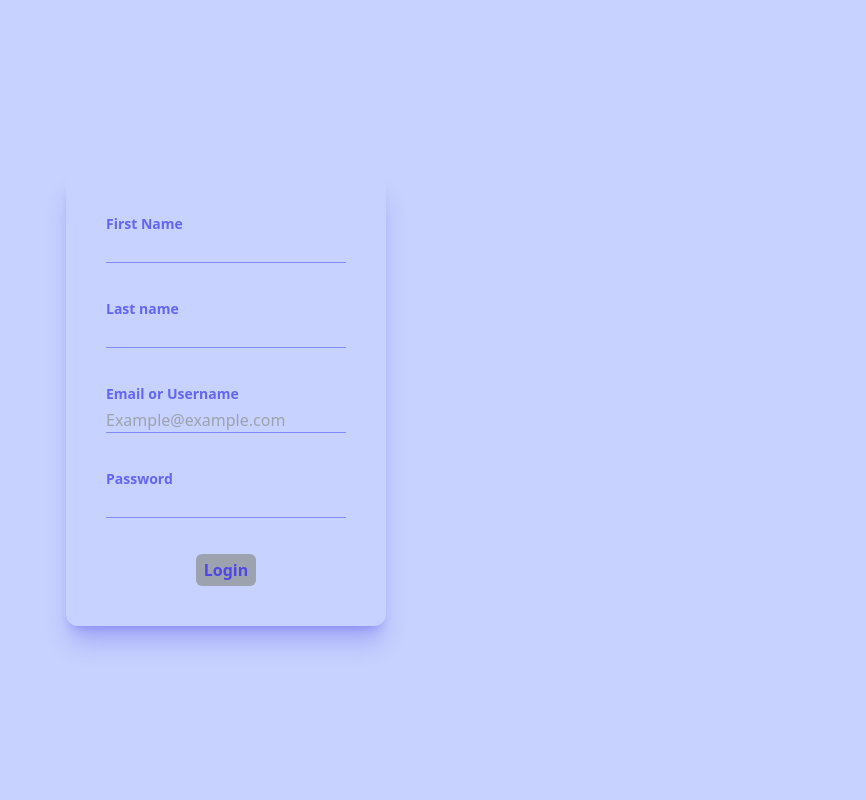
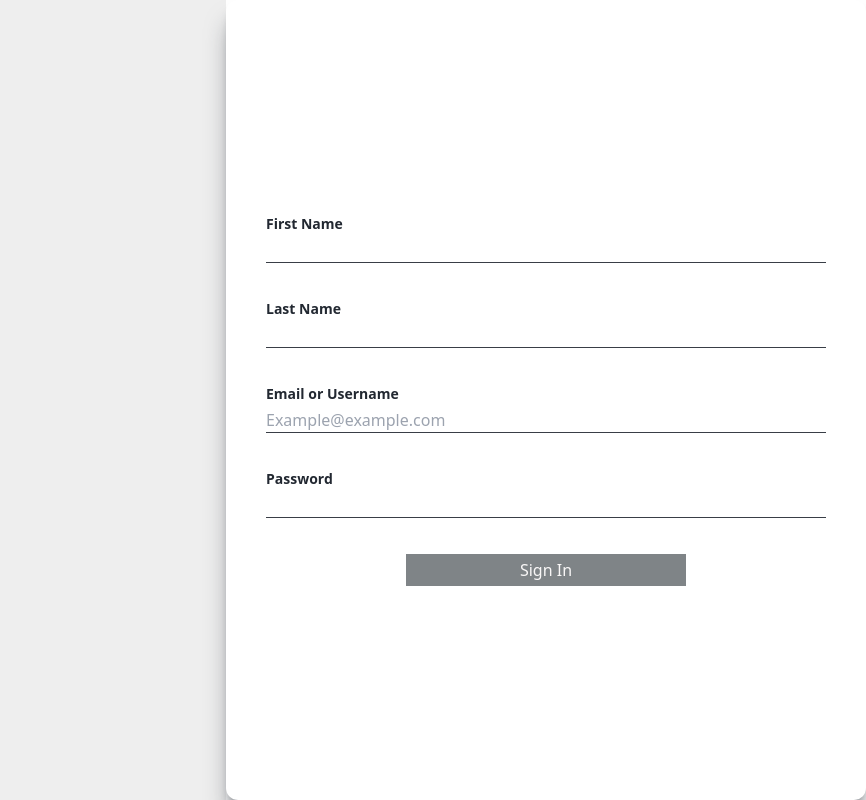
Before and after one commit to JavierYami/playground, a React (Create React App) app: page /SignIn in a window 1280 px wide. Shown: the whole page, without its empty margins (414-1280 px from the left). Built offline with nearby package versions, Linux system fonts and the light colour scheme.

Commit message:
Login cambio de estilo, configuración tailwind css

```diff
--- a/src/App.js
+++ b/src/App.js
@@ -2,7 +2,7 @@ import { Route, Routes } from "react-router-dom";
 import SignIn from "./Views/SignIn";
 function App() {
   return (
-    <div className="bg-indigo-200">
+    <div>
       <Routes>
         <Route path="/SignIn" element={<SignIn/>}/>
       </Routes>
--- a/src/Components/ButtonComponent.jsx
+++ b/src/Components/ButtonComponent.jsx
@@ -4,7 +4,7 @@ const ButtonComponent = ({clickAction, buttonValue, buttonType, disabled}) => {
 
     return (
         <div className="text-center">
-            <button className="rounded-md bg-indigo-400 px-2 py-1 transition hover:bg-indigo-500 font-bold text-indigo-600 disabled:bg-gray-400 text-gray-500" onClick={clickAction} type={buttonType} disabled={disabled}>{buttonValue}</button>
+            <button className=" bg-primary px-2 py-1 transition text-softWhite hover:bg-primaryBlue  w-3/6 disabled: bg-primaryGrey" onClick={clickAction} type={buttonType} disabled={disabled}>{buttonValue}</button>
         </div>
     )
 
--- a/src/Components/InputComponent.jsx
+++ b/src/Components/InputComponent.jsx
@@ -5,9 +5,9 @@ const InputComponent = ({placeHolder, inputType, labelValue, onChange, name, val
 
 return(
     <div className="flex flex-col space-y-1">
-        <label className="font-bold text-sm text-indigo-500">{labelValue}</label>
-        <input className="border-b border-indigo-400 bg-transparent focus:outline-none text-indigo-400" placeholder={placeHolder} type={inputType || 'text'} onChange={onChange} name={name} value={value} ></input>
-        <p className="text-xs text-pink-600">{errorMessage}</p>
+        <label className="font-bold text-sm text-primary">{labelValue}</label>
+        <input className="border-b border-secondary bg-transparent focus:outline-none text-secondary" placeholder={placeHolder} type={inputType || 'text'} onChange={onChange} name={name} value={value} ></input>
+        <p className="text-xs text-warning">{errorMessage}</p>
     </div>
 )
 
--- a/src/Components/SignInForm.jsx
+++ b/src/Components/SignInForm.jsx
@@ -59,12 +59,12 @@ const SignInForm = () => {
 
     return (
 
-        <form className="flex flex-col p-10 space-y-8 space-y-10 rounded-xl h-fit shadow-xl shadow-indigo-600/30 bg-transparent w-full" onSubmit={handleSubmit}>
+        <form className="flex flex-col p-10 space-y-8 space-y-10 rounded-xl h-fit shadow-xl shadow-primary/50 bg-transparent w-3/6 h-screen align-center justify-center bg-softWhite" onSubmit={handleSubmit}>
             <InputComponent  labelValue={"First Name"} onChange={handleOnChange} name={"first_name"} value={userInfo.first_name} errorMessage={errors.first_name}/>
-            <InputComponent labelValue={"Last name"} onChange={handleOnChange} name={"last_name"} value={userInfo.last_name} errorMessage={errors.last_name}/>
+            <InputComponent labelValue={"Last Name"} onChange={handleOnChange} name={"last_name"} value={userInfo.last_name} errorMessage={errors.last_name}/>
             <InputComponent placeHolder={"Example@example.com"} labelValue={"Email or Username"} onChange={handleOnChange} inputType={"email"} name={"email"} value={userInfo.email} errorMessage={errors.email}/>
             <InputComponent inputType={"password"} labelValue={"Password"} onChange={handleOnChange} name={"password"} value={userInfo.password} errorMessage={errors.password}/>
-            <ButtonComponent buttonValue={"Login"} buttonType={"submit"} disabled={isDisabled}/>
+            <ButtonComponent buttonValue={"Sign In"} buttonType={"submit"} disabled={isDisabled}/>
         </form>
 
     )
--- a/src/Views/SignIn.jsx
+++ b/src/Views/SignIn.jsx
@@ -2,9 +2,9 @@ import SignInForm from "../Components/SignInForm";
 
 const SignIn = () => {
 
-
     return(
-        <div className="mx-auto w-3/12 h-screen flex justify-center items-center">
+        <div className="mx-auto flex">
+            <div className="w-3/6 h-screen bg-third"></div>
             <SignInForm/>
         </div>
     )
--- a/tailwind.config.js
+++ b/tailwind.config.js
@@ -4,7 +4,17 @@ module.exports = {
     "./src/**/*.{js,jsx,ts,tsx}",
   ],
   theme: {
-    extend: {},
+    extend: {
+      colors:{
+        primary:'#222831',
+        secondary:'#393E46',
+        third:'#EEEEEE',
+        softWhite:'#F9F7F7',
+        primaryBlue:'#00ADB5',
+        primaryGrey:'#7F8487',
+        warning:'#FF9EAA',
+      }
+    },
   },
   plugins: [],
 }
```
